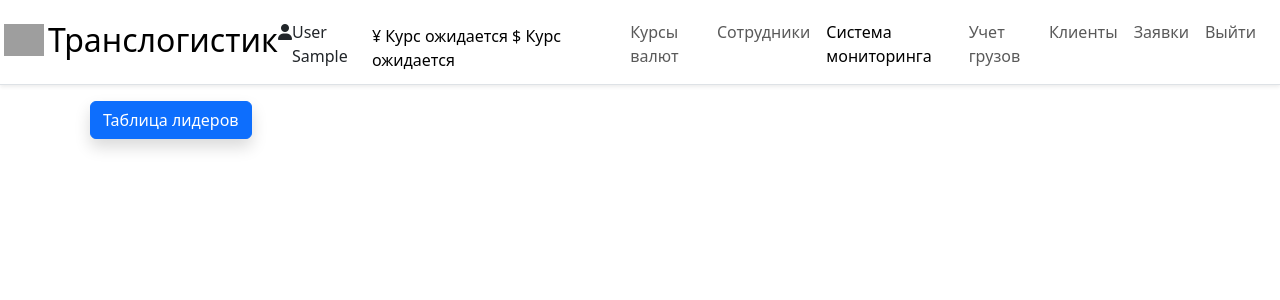
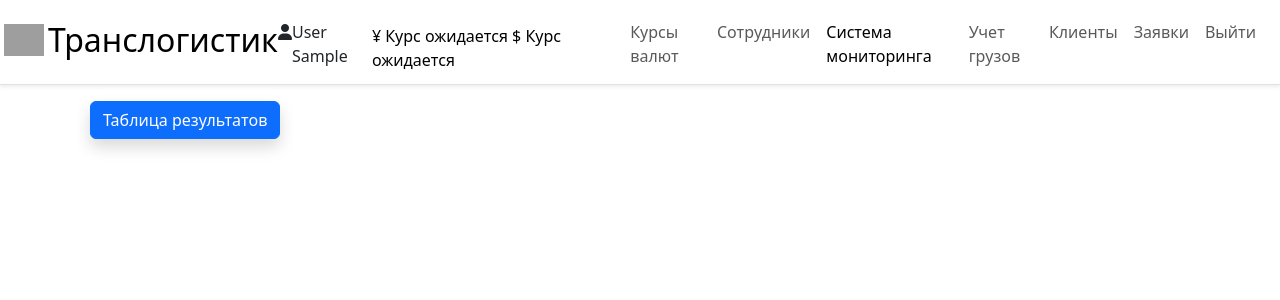
Before and after one commit to linwave/leader_cargo, a Django app: page /monitoring/ in a window 1280 px wide. Shown: the top 300 px of the page. Run offline with Django 3.2, Linux system fonts and the light colour scheme; a user stored in the database is signed in; tables that the repository leaves empty hold one stand-in row (values such as "Sample post"); parts of the project's set-up code (start-up, migrations or seed data) failed here and were passed over; grey boxes are pictures that could not be loaded.

Commit message:
Мини фикс таблицы разультатов

```diff
--- a/leader_cargo/main/templates/main/monitoring_leaderboard.html
+++ b/leader_cargo/main/templates/main/monitoring_leaderboard.html
@@ -17,7 +17,7 @@
         <path d="M8.982 1.566a1.13 1.13 0 0 0-1.96 0L.165 13.233c-.457.778.091 1.767.98 1.767h13.713c.889 0 1.438-.99.98-1.767L8.982 1.566zM8 5c.535 0 .954.462.9.995l-.35 3.507a.552.552 0 0 1-1.1 0L7.1 5.995A.905.905 0 0 1 8 5zm.002 6a1 1 0 1 1 0 2 1 1 0 0 1 0-2z"/>
     </symbol>
 </svg>
-<h2>Таблица результатов за {% now "F" %}</h2>
+<h2>Таблица результатов за {% now "F Y" %}</h2>
 <div class="table-responsive m-3" style="position: absolute;left:0px;height:800px;font-size: 1.62rem;">
     <table class="table table-sm table-bordered table-striped table-hover" >
         <thead class="table-warning align-middle">
--- a/leader_cargo/main/templates/main/monitoring_system.html
+++ b/leader_cargo/main/templates/main/monitoring_system.html
@@ -7,7 +7,7 @@
 {% block content %}
 
 <div class="col-auto m-2">
-    <a class="btn btn-primary btn shadow" href="{% url 'monitoring_leaderboard' %}" role="button">Таблица лидеров</a>
+    <a class="btn btn-primary btn shadow" href="{% url 'monitoring_leaderboard' %}" role="button">Таблица результатов</a>
 </div>
 <div class="row g-0">
     {% for manager in managers %}
```
